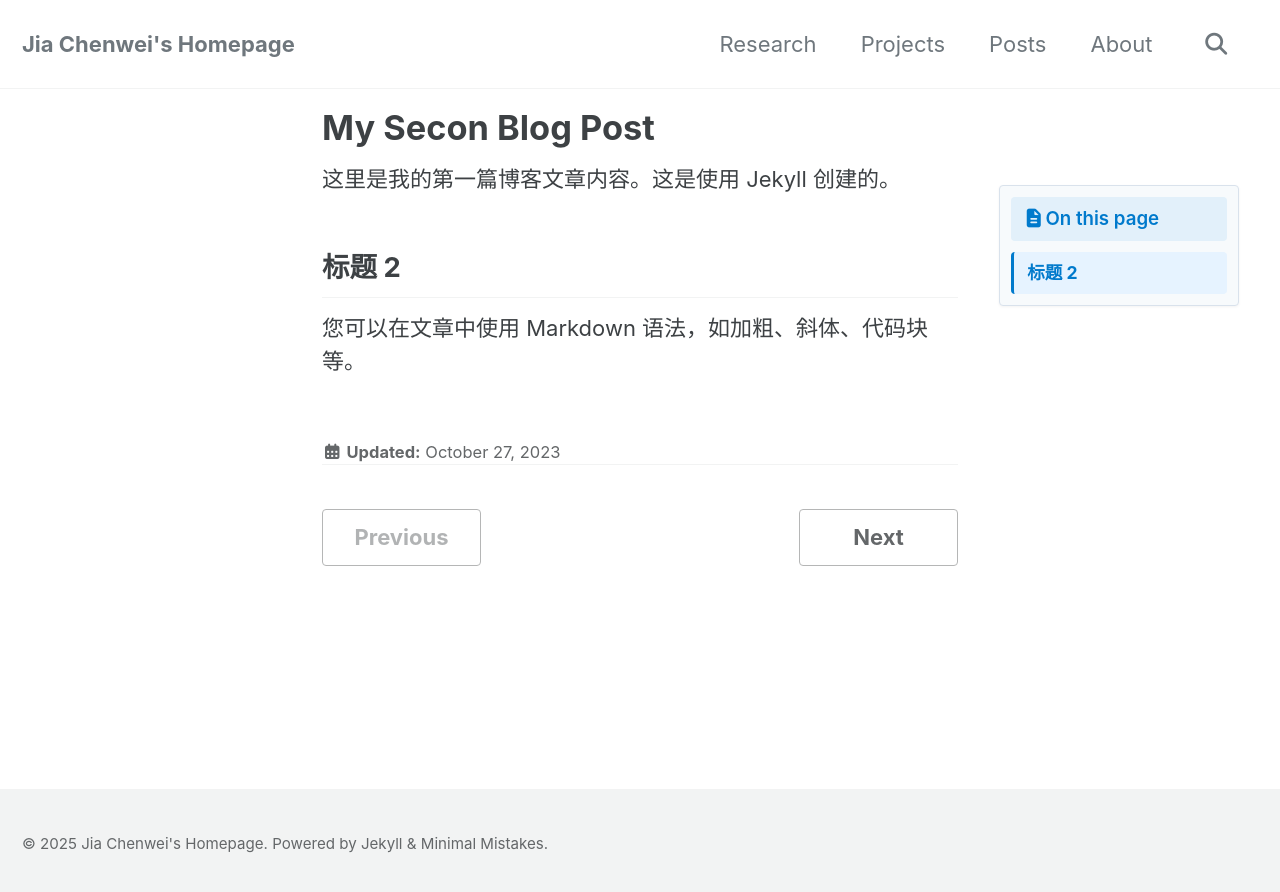
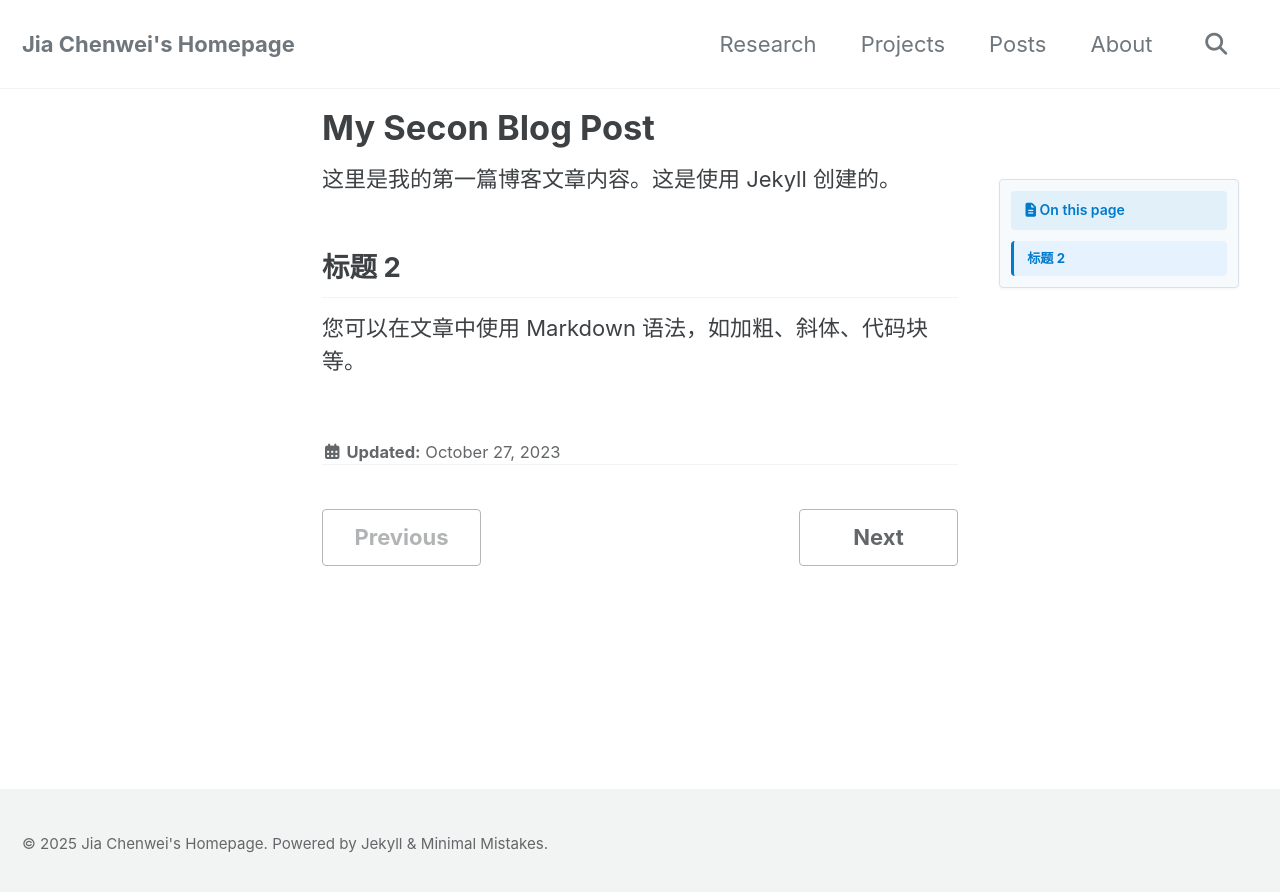
Before and after one commit to jiachenwei/jiachenwei.github.io, a Jekyll site: the page built from _posts/2023-10-27-my-secon-post.md, in a window 1280 px wide. Shown: the top 892 px of the page. Built offline with Jekyll 4.4.1, drawn with Linux system fonts in a browser that asks for light colours; cached includes are drawn as plain includes.

Commit message:
👌 改进导航样式，调整字体大小、内边距和颜色，优化子菜单的布局与交互效果

```diff
--- a/_sass/minimal-mistakes/_navigation.scss
+++ b/_sass/minimal-mistakes/_navigation.scss
@@ -451,78 +451,78 @@
 
 .toc {
   font-family: $sans-serif-narrow;
-  font-size: 0.75rem;
-  color: #333;
-  background-color: #f7fafc;
-  border: 1px solid #d9e2ec;
-  border-radius: 4px;
-  padding: 0.5rem;
-  max-width: 240px;
-  margin: 1rem auto;
-  box-shadow: 0 1px 3px rgba(0, 0, 0, 0.05);
-}
+  font-size: 0.75em; /* 更小字体 */
+  color: #333; /* 简化颜色代码 */
+  background-color: #f7fafc; /* 浅色背景 */
+  border: 1px solid #d9e2ec; /* 浅灰色边框 */
+  border-radius: 4px; /* 更小的圆角 */
+  padding: 0.5rem; /* 缩小内边距 */
+  max-width: 240px; /* 更小的宽度 */
+  margin: 1em auto;
+  box-shadow: 0 1px 3px rgba(0, 0, 0, 0.05); /* 减轻阴影 */
 
-.toc .nav__title {
+  .nav__title {
     display: flex;
     align-items: center;
     color: #007acc;
-  font-size: 0.85rem;
+    font-size: 0.85em; /* 更小字体 */
     font-weight: 600;
     background: #e2f0fa;
-  padding: 0.5rem;
+    padding: 0.5rem; /* 缩小标题栏内边距 */
     border-radius: 4px;
-  margin-bottom: 0.5rem;
+    margin-bottom: 0.5rem; /* 缩小间距 */
   }
 
-.toc .nav__title .icon {
+  .nav__title .icon {
     margin-right: 0.3rem;
-  font-size: 0.9rem;
+    font-size: 0.9em; /* 更小的图标 */
   }
 
-.toc .active a {
+  .active a {
     color: #007acc;
     font-weight: bold;
-  background-color: #e6f3ff; /* 避免滚动时突变 */
+    background-color: #e6f3ff;
     padding: 0.35rem 0.6rem;
-  border-left: 3px solid #007acc;
+    border-left: 3px solid #007acc; /* 左侧的蓝色条 */
     border-radius: 4px;
     display: flex;
-  align-items: center;
+    justify-content: space-between;
   }
-
+}
 
 .toc__menu {
   margin: 0;
   padding: 0;
   list-style: none;
-  font-size: 0.8rem;
+  font-size: 0.8em; /* 更小字体 */
+
+  a {
+    display: block;
+    padding: 0.35rem 0.6rem; /* 缩小内边距 */
+    color: #555;
+    text-decoration: none;
+    border-radius: 4px;
+    transition: background 0.2s, padding-left 0.2s;
+
+    &:hover {
+      color: #005ea6;
+      background-color: #f0f8ff;
+      padding-left: 0.9rem; /* 悬停时轻微缩进 */
+    }
   }
 
-.toc__menu a {
-  padding: 0.35rem 0.6rem !important;
-}
-
-.toc__menu a.active {
-  padding: 0.35rem 0.6rem !important;
-}
-
-.toc__menu a:hover {
-  color: #005ea6;
-  background-color: #f0f8ff;
-  padding-left: 0.75rem;
-}
-
-/* 统一子菜单的缩进样式，避免层级不一致 */
-.toc__menu li ul > li a {
+  /* 子菜单样式 */
+  li ul > li a {
     padding-left: 1rem;
-  font-size: 0.78rem;
+    font-size: 0.78em;
     color: #666;
   }
 
-.toc__menu li ul li ul > li a {
+  li ul li ul > li a {
     padding-left: 1.5rem;
   }
 
-.toc__menu li ul li ul li ul > li a {
+  li ul li ul li ul > li a {
     padding-left: 2rem;
   }
+}
```
Lines whose indentation alone changed are shown as unchanged.
